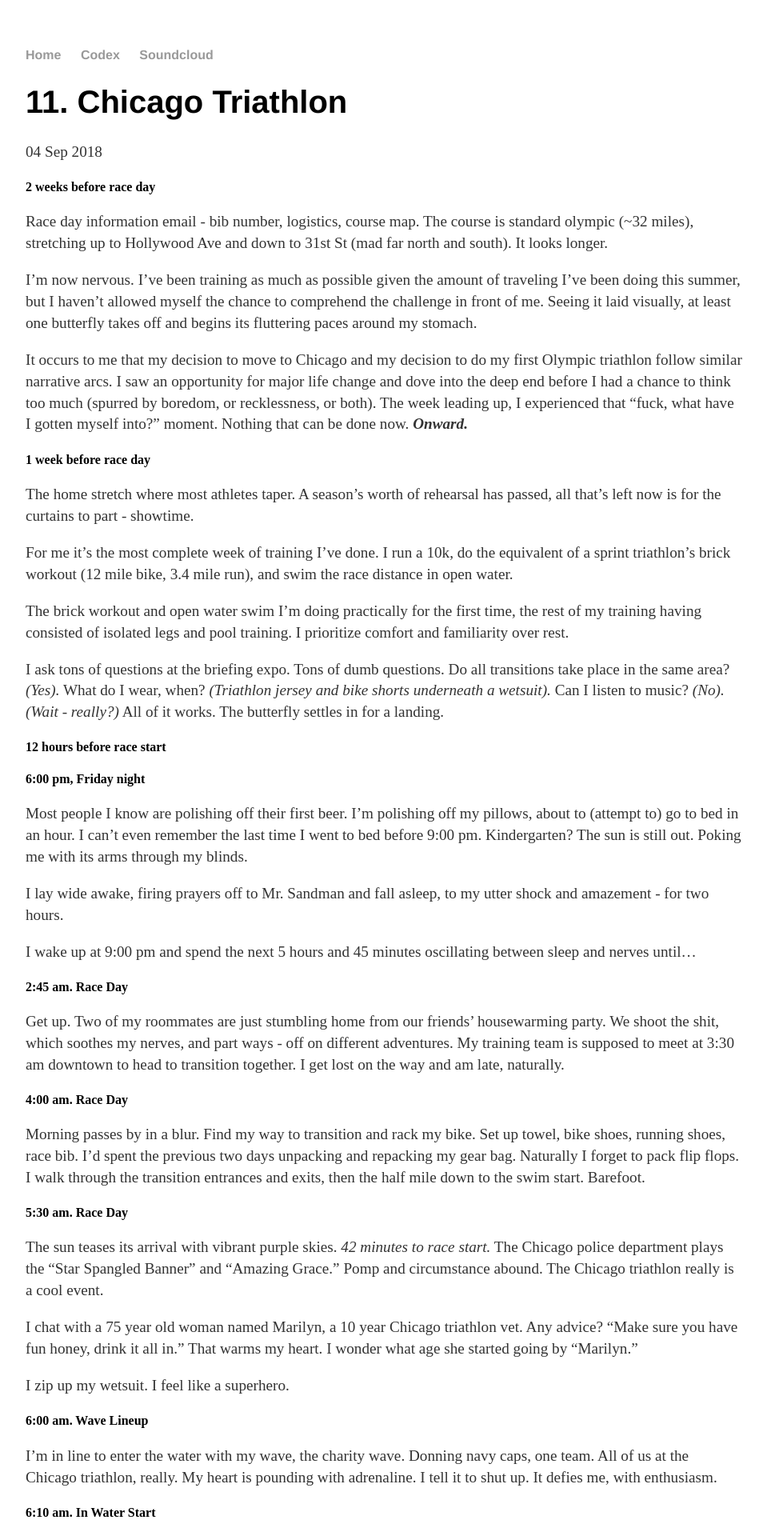
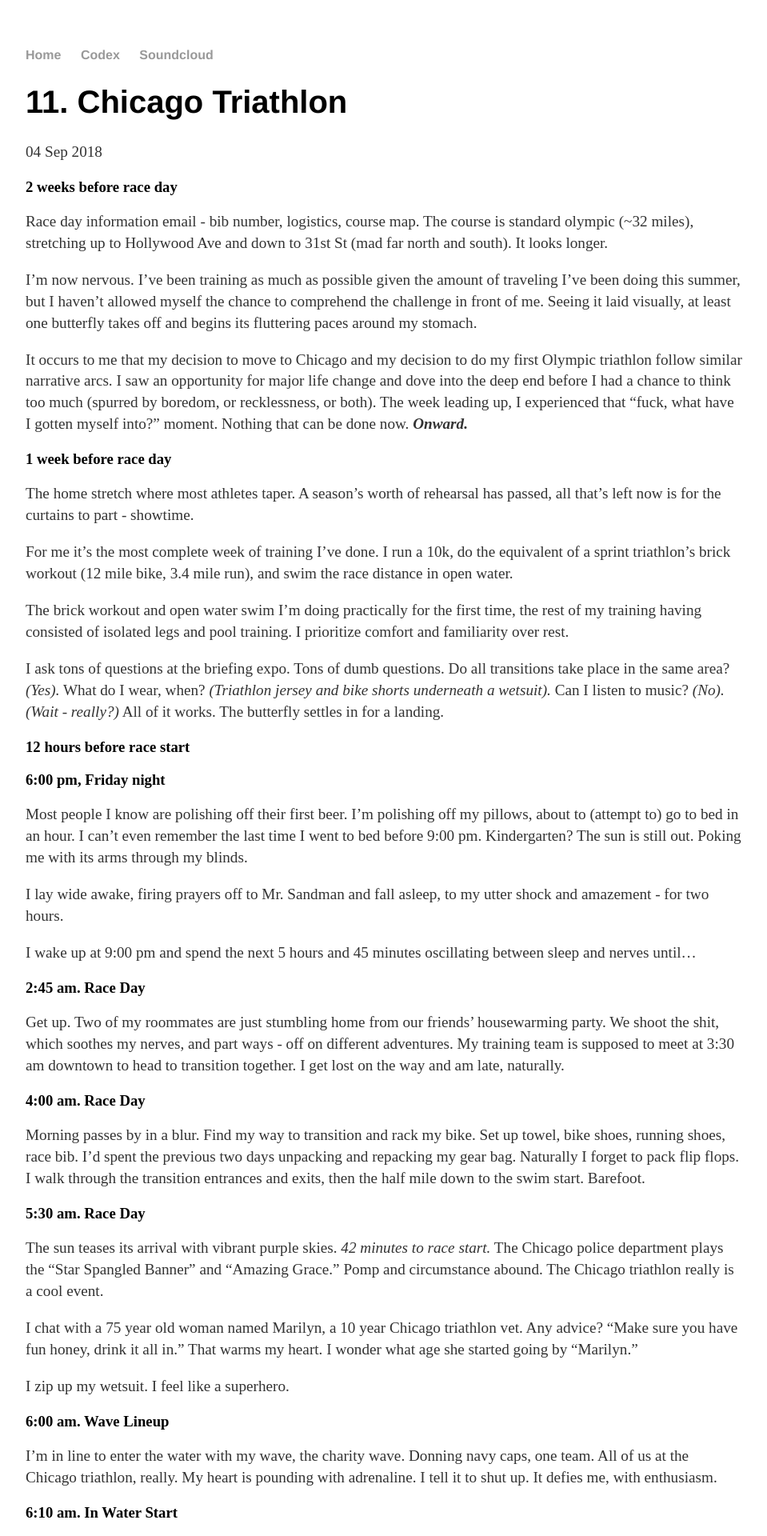
Before and after one commit to EricLWang/EricLWang.github.io, a Jekyll site: the page built from _posts/2018-09-04-11.-Chicago-Triathlon.md, in a window 1280 px wide. Shown: the top 1920 px of the page at 80% size, without its empty margins (160-1119 px from the left). Built offline with Jekyll 4.4.1, drawn with Linux system fonts in a browser that asks for light colours; our own code applies the rules of GitHub Pages for plain Markdown files.

```diff
--- a/_posts/2018-09-04-11.-Chicago-Triathlon.md
+++ b/_posts/2018-09-04-11.-Chicago-Triathlon.md
@@ -1,4 +1,4 @@
-#### 2 weeks before race day
+### 2 weeks before race day
 
 Race day information email - bib number, logistics, course map.  The course is standard olympic (~32 miles), stretching up to Hollywood Ave and down to 31st St (mad far north and south). It looks longer.
 
@@ -6,7 +6,7 @@ I’m now nervous. I’ve been training as much as possible given the amount of
 
 It occurs to me that my decision to move to Chicago and my decision to do my first Olympic triathlon follow similar narrative arcs. I saw an opportunity for major life change and dove into the deep end before I had a chance to think too much (spurred by boredom, or recklessness, or both). The week leading up, I experienced that “fuck, what have I gotten myself into?” moment. Nothing that can be done now. ***Onward.***
 
-#### 1 week before race day
+### 1 week before race day
 
 The home stretch where most athletes taper. A season’s worth of rehearsal has passed, all that’s left now is for the curtains to part - showtime.
 
@@ -16,9 +16,9 @@ The brick workout and open water swim I’m doing practically for the first time
 
 I ask tons of questions at the briefing expo. Tons of dumb questions. Do all transitions take place in the same area? *(Yes).* What do I wear, when? *(Triathlon jersey and bike shorts underneath a wetsuit).* Can I listen to music? *(No).  (Wait - really?)* All of it works. The butterfly settles in for a landing.
 
-#### 12 hours before race start
+### 12 hours before race start
 
-#### 6:00 pm, Friday night
+### 6:00 pm, Friday night
 
 Most people I know are polishing off their first beer. I’m polishing off my pillows, about to (attempt to) go to bed in an hour. I can’t even remember the last time I went to bed before 9:00 pm. Kindergarten? The sun is still out. Poking me with its arms through my blinds.
 
@@ -26,15 +26,15 @@ I lay wide awake, firing prayers off to Mr. Sandman and fall asleep, to my utter
 
 I wake up at 9:00 pm and spend the next 5 hours and 45 minutes oscillating between sleep and nerves until…
 
-#### 2:45 am. Race Day
+### 2:45 am. Race Day
 
 Get up. Two of my roommates are just stumbling home from our friends' housewarming party. We shoot the shit, which soothes my nerves, and part ways - off on different adventures. My training team is supposed to meet at 3:30 am downtown to head to transition together. I get lost on the way and am late, naturally.
 
-#### 4:00 am. Race Day
+### 4:00 am. Race Day
 
 Morning passes by in a blur. Find my way to transition and rack my bike. Set up towel,  bike shoes, running shoes, race bib. I’d spent the previous two days unpacking and repacking my gear bag. Naturally I forget to pack flip flops. I walk through the transition entrances and exits, then the half mile down to the swim start. Barefoot.
 
-#### 5:30 am. Race Day
+### 5:30 am. Race Day
 
 The sun teases its arrival with vibrant purple skies. *42 minutes to race start.* The Chicago police department plays the "Star Spangled Banner” and “Amazing Grace.” Pomp and circumstance abound. The Chicago triathlon really is a cool event.
 
@@ -42,15 +42,15 @@ I chat with a 75 year old woman named Marilyn, a 10 year Chicago triathlon vet.
 
  I zip up my wetsuit. I feel like a superhero.
 
-#### 6:00 am. Wave Lineup
+### 6:00 am. Wave Lineup
 
 I’m in line to enter the water with my wave, the charity wave. Donning navy caps, one team. All of us at the Chicago triathlon, really. My heart is pounding with adrenaline. I tell it to shut up. It defies me, with enthusiasm.
 
-#### 6:10 am. In Water Start
+### 6:10 am. In Water Start
 
 Floating, waiting. Floating. Waiting.
 
-#### 6:12 am. Swim
+### 6:12 am. Swim
 
 Chaos. All at once 122 people start off, climbing over each other, kicking each other in the face, going under, around each other to gain an advantage. I learn now that I’m a much better swimmer than most. I can cruise by most people. I learn now that I’m a poor spotter (term for staying on track in an open water swim). I cruise straight into a wall.
 
@@ -58,7 +58,7 @@ The first two thirds of the swim go very well - the sun is rising on the lake, I
 
 Then all of a sudden I’m at the finish. I climb out, strip down my wet suit, and have a red carpet moment between the end of the swim and the transition area.
 
-#### 6:39 am. Swim to Bike Transition
+### 6:39 am. Swim to Bike Transition
 
 I’m in the top 370 out of 2200 after the swim. My only actual goals in this race are to
 - (1) finish
@@ -66,7 +66,7 @@ I’m in the top 370 out of 2200 after the swim. My only actual goals in this ra
 
 I take this transition casually, putting on my shoes and wheeling my bike to the exit.
 
-#### 6:45 am. Bike
+### 6:45 am. Bike
 
 I pedal out of the mounting area and up the ramp. I’m feeling good - I’d anticipated the swim to be the toughest and I’d been tired, but putting it in the rear view electrified me. I pull out my water bottle to hydrate - and promptly drop it on the ground.
 
@@ -80,15 +80,15 @@ The first half of the bike course goes up and down the lake front. The sun ambli
 
 The rest of the ride passes without much incident. I cruise into transition figuring the worst is over, with a cool 6.7 miles to go. Piece of cake...
 
-#### 8:07 am. Bike to Run Transition
+### 8:07 am. Bike to Run Transition
 
 I take the most leisurely of transitions. I'd cramped up towards the end of the bike, and want to avoid that at all costs. I crush an entire pack of stinger jellies (which are delicious) and amble over to the run start.
 
-#### 8:11 am. Run
+### 8:11 am. Run
 
 I'm an above average runner, or at least have above average stamina, so I pass bunches of people in the beginning of the leg. One guy tells me *"Man you're killing it - keep up the great work."* as I pass him, which both feels great and totally confuses me. I get the team spirit and genuine support of one another, but the competitor in me shakes his head, lost.
 
-#### 8:27 am. Mile 2
+### 8:27 am. Mile 2
 
 2 miles in, *disaster.*
 
@@ -98,7 +98,7 @@ Life Alert *"help I've fallen and I can't get up"* cramps.
 
 Quads, hamstrings, calves - a total team effort. My legs suddenly feel like they're hewn from aged oak and are similarly difficult to move. Luckily I'm next to a medical tent and am able to sit down and tend to myself. I had 1 other goal coming into this race - to never stop. That one's out the window, and 3 hours looks like it's in jeopardy too.
 
-#### 8:36 am. Mile 3
+### 8:36 am. Mile 3
 
 Back on the horse. 1 mile later, the horse bucks me back off. This time I'm walking, trying to stretch the cramps out as I go, looking like the caricature of a wooden toy soldier.
 
@@ -110,7 +110,7 @@ Well fuck.
 
 Who am I to say no, coming from a guy like that? I'm jolted back to life and grit my teeth through the next 3 miles.
 
-#### 8:59 am. Home Stretch
+### 8:59 am. Home Stretch
 
 The last half mile of the race is, in act of cruel humor, the only incline of the entire run, and it's *steep*. I begin cramping up again in the last mile and want to avoid hobbling through the finish at all costs, but as soon as I see the finish line in Grant Park from the bottom of that hill, I’m strapped to a rocket. I bolt up the hill, round the corner, and fly down the home stretch, passing 4-5 people in the process.
 
@@ -118,11 +118,11 @@ The crowd roar for each race participant was crazy, but I'm still able to pick o
 
 Foot on timing pad. ***2:54:13.***
 
-#### 9:06 am. Post Race
+### 9:06 am. Post Race
 
 Tired, but triumphant. Unbelievably sweaty. Chatting with friends, trying to figure out where to go for breakfast. Breakfast? It’s somehow 9 am.
 
-#### Post Race Musings
+### Post Race Musings
 
 - The Chicago triathlon is unbelievably cool. The course goes all throughout the city and and is completely blocked off. Every step of the way you hear constant encouragement and clanging cowbells. It feels like the entire city is rooting for you. They are. As Chance the Rapper says, *“I got my city doing front flips”*
 
```
